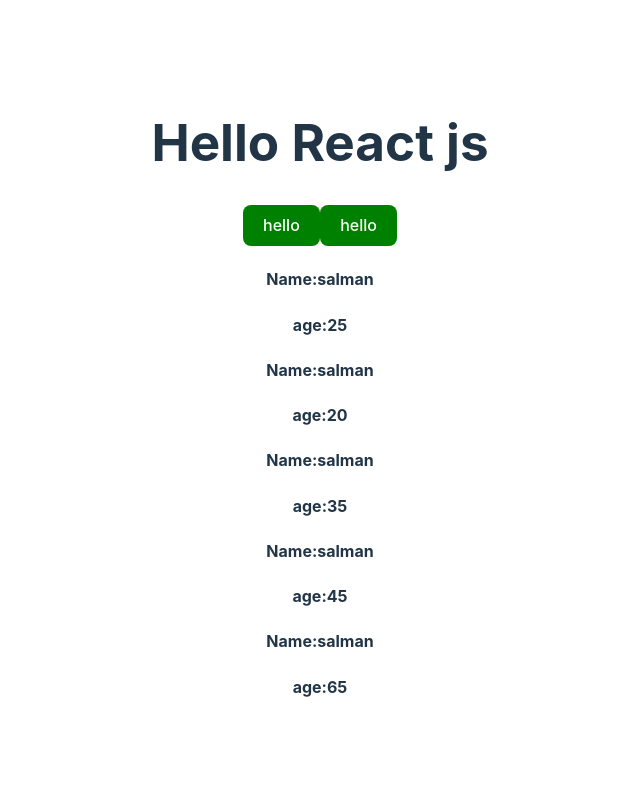
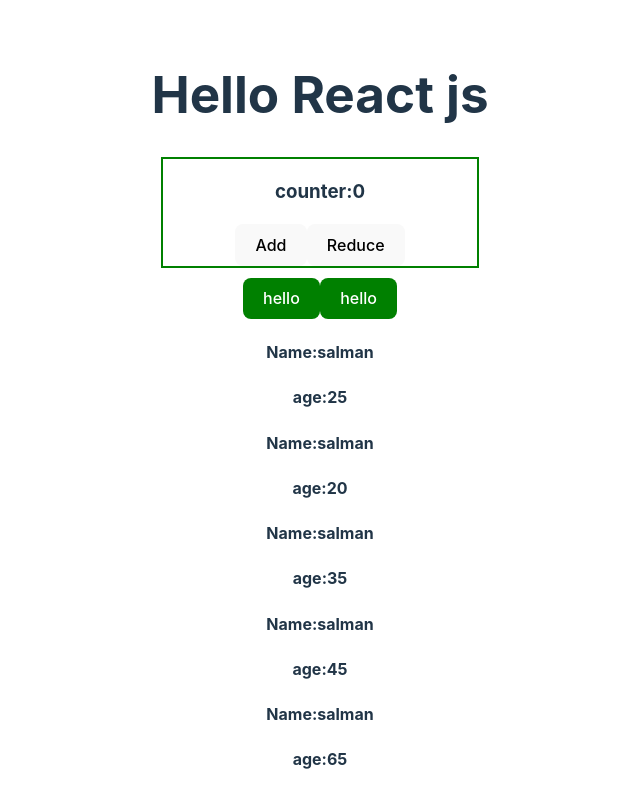
Before and after one commit to masuddrak/core-concept-react, a React (Vite) app: page / in a window 1280 px wide. Shown: the top 808 px of the page, without its empty margins (320-960 px from the left). Built offline with nearby package versions, Linux system fonts and the light colour scheme.

Commit message:
useState hook using button click to add number and reduce

```diff
--- a/src/App.jsx
+++ b/src/App.jsx
@@ -4,6 +4,7 @@
 import './App.css'
 import Conditional from './Conditional'
 import Singer from './Singer'
+import Counter from './Counter'
 
 
 function App() {
@@ -23,6 +24,7 @@
 }
   return (<>
       <h1>Hello React js</h1>
+      <Counter></Counter>
       <button onClick={handelar1} style={{backgroundColor:"green",color:"white"}}>hello</button>
       <button onClick={()=>handelar2(10)} style={{backgroundColor:"green",color:"white"}}>hello</button>
      {
--- /dev/null
+++ b/src/Counter.jsx
@@ -0,0 +1,25 @@
+import { useState } from "react"
+
+function Counter() {
+    const [count, Setcount] = useState(0)
+    const addHander = () => {
+        const newCount = count + 1
+        Setcount(newCount)
+    }
+    const reduceHander = () => {
+        const newCount = count - 1
+        if (newCount >= 0) {
+            Setcount(newCount)
+        }
+
+    }
+    return (<>
+        <div style={{ border: "2px solid green", margin: "10px" }}>
+            <h3>counter:{count}</h3>
+            <button onClick={addHander}>Add</button>
+            <button onClick={reduceHander}>Reduce</button>
+        </div>
+
+    </>)
+}
+export default Counter
```
